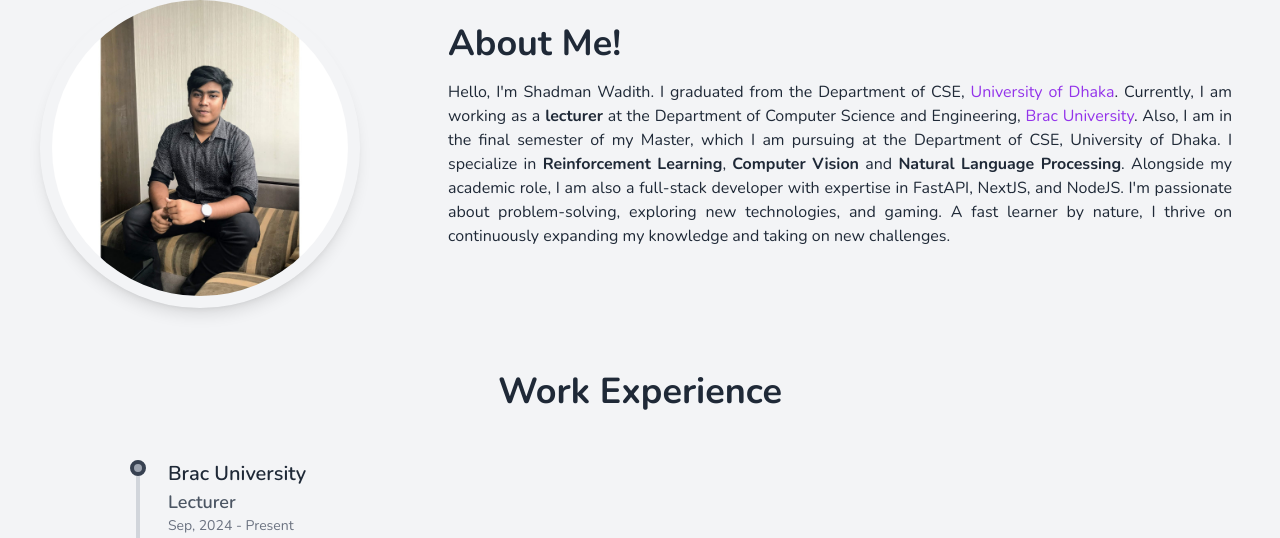
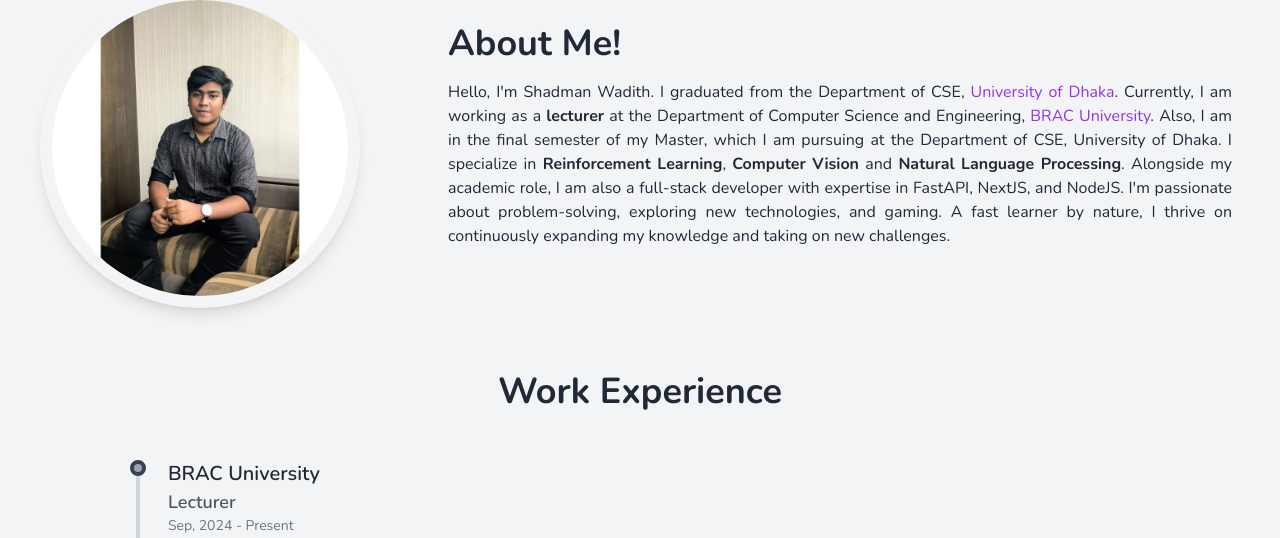
Before and after one commit to wadith027/Shadman_Wadith_Portfolio, a Next.js app: page /about in a window 1280 px wide. Shown: the part 236-774 px from the top of the page. Built offline with nearby package versions, Linux system fonts and the light colour scheme.

Commit message:
changed CV

```diff
--- a/app/about/page.tsx
+++ b/app/about/page.tsx
@@ -27,10 +27,10 @@ import {
 
 export const metadata: Metadata = {
   title: 'Shadman Wadith | About',
-  description: 'Learn more about Shadman Wadith, a full-stack developer specializing in React, Next.js and FastAPI. He is a lecturer of Department of CSE, Brac University',
+  description: 'Learn more about Shadman Wadith, a full-stack developer specializing in React, Next.js and FastAPI. He is a lecturer of Department of CSE, BRAC University',
   openGraph: {
     title: 'Shadman Wadith | About',
-    description: 'Learn more about Shadman Wadith, a full-stack developer specializing in React, Next.js and FastAPI. He is a lecturer of Department of CSE, Brac University',
+    description: 'Learn more about Shadman Wadith, a full-stack developer specializing in React, Next.js and FastAPI. He is a lecturer of Department of CSE, BRAC University',
     url: 'https://www.shadmanwadith.xyz/about',
   },
   alternates: {
@@ -136,7 +136,7 @@ const ProfilePicture = () => {
 const workExperiences = [
     {
       position: "Lecturer",
-      company: "Brac University",
+      company: "BRAC University",
       years: "Sep, 2024 - Present",
     },
     {
@@ -281,11 +281,11 @@ const About = () => {
                {/* https://cse.sds.bracu.ac.bd/ */}
                Currently, I am working as a <b>lecturer</b> at the Department of Computer Science and Engineering, {' '}
                <Link
-                href="https://du.ac.bd/body/CSE"
+                href="https://cse.sds.bracu.ac.bd/"
                 target="_blank"
                 className="text-purple-600 hover:text-purple-500 transition-all duration-200"
               >
-                Brac University
+                BRAC University
                </Link>
                . Also, I am in the final semester of my Master, which I am pursuing at the Department of CSE, University of Dhaka. I specialize in <b>Reinforcement Learning</b>, <b>Computer Vision</b> and <b>Natural Language Processing</b>. Alongside my academic role, I am also a full-stack developer with expertise in FastAPI, NextJS, and NodeJS. I'm passionate about problem-solving, exploring new technologies, and gaming. A fast learner by nature, I thrive on continuously expanding my knowledge and taking on new challenges.
                </p>
--- a/app/page.tsx
+++ b/app/page.tsx
@@ -11,7 +11,7 @@ export const metadata: Metadata = {
     "Lecturer",
     "Researcher",
     "Developer",
-    "Brac University",
+    "BRAC University",
     "Green University of Bangladesh",
     "University of Dhaka",
   ],
@@ -69,7 +69,7 @@ const bioBullets = [
   {
      link: 'https://cse.sds.bracu.ac.bd/',
      emoji: "💼",
-     text: "Lecturer at Brac University"
+     text: "Lecturer at BRAC University"
   },
   {
      link: "https://github.com/wadith027",
```
